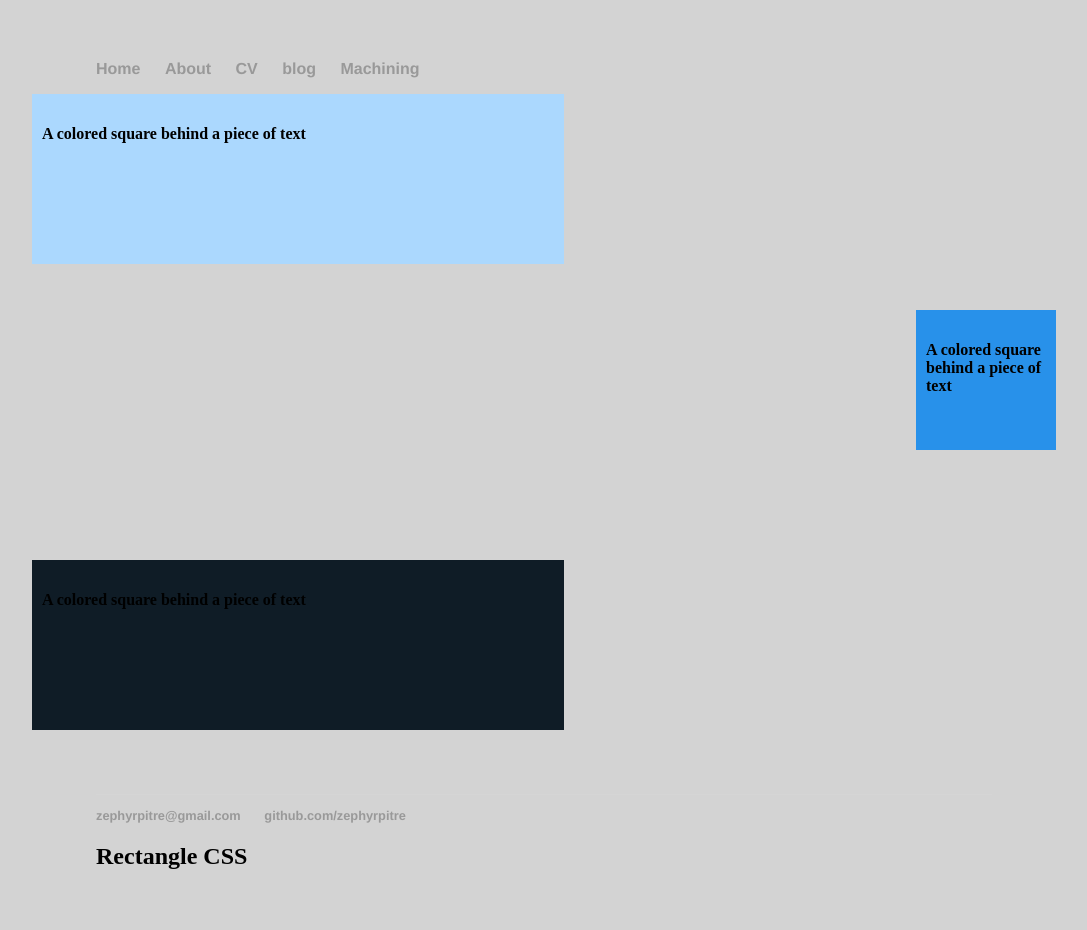
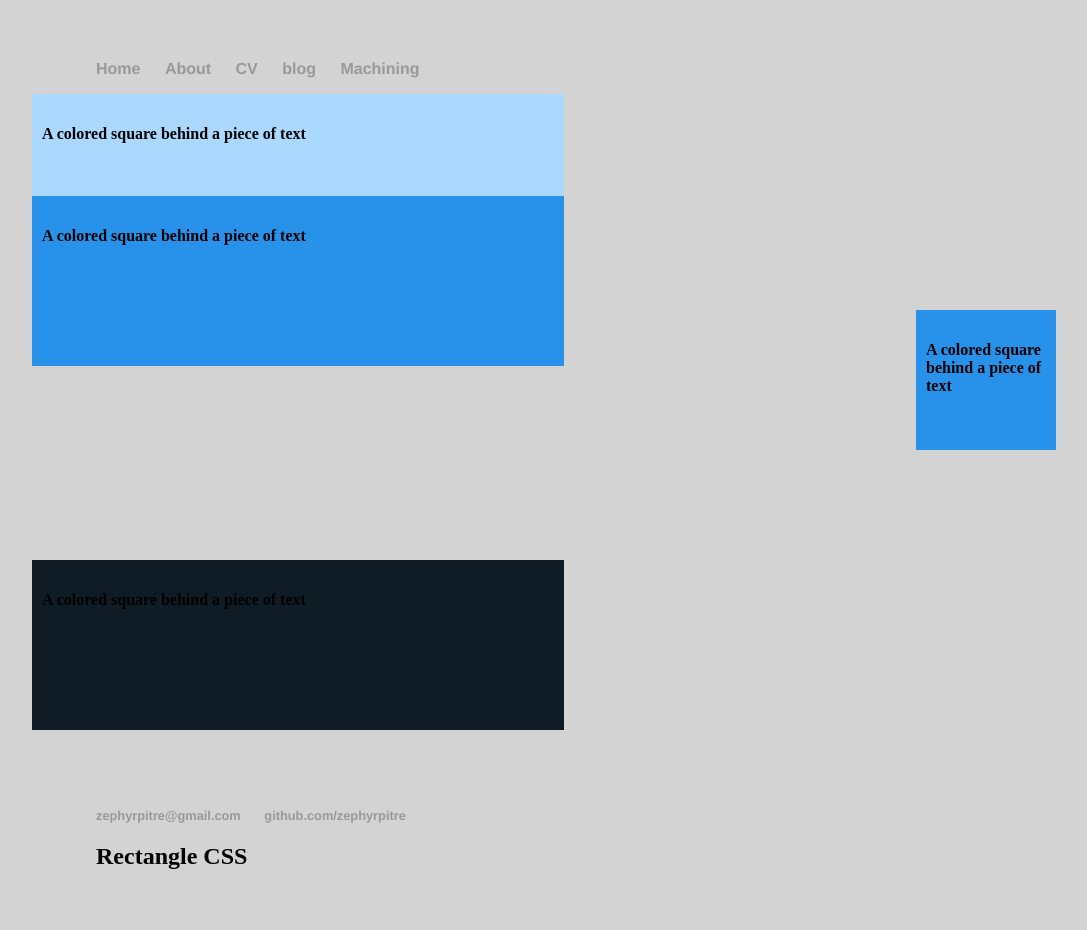
Before and after one commit to ZephyrPitre/ZephyrPitre.github.io, a Jekyll site: the page built from index.html, in a window 1280 px wide. Shown: the whole page, without its empty margins (96-1183 px from the left). Built offline with Jekyll 4.4.1, drawn with Linux system fonts in a browser that asks for light colours.

Commit message:
Update index.html

```diff
--- a/index.html
+++ b/index.html
@@ -19,7 +19,7 @@ title: Zephyr Pitre
 		position: absolute;
 		left: 10%;
 		width: 40%;
-		bottom: 170px;
+		top: 196px;
     border-color:black;
     height: 150px;
 		Background:#2891EA; <!--bright blue-->
```
